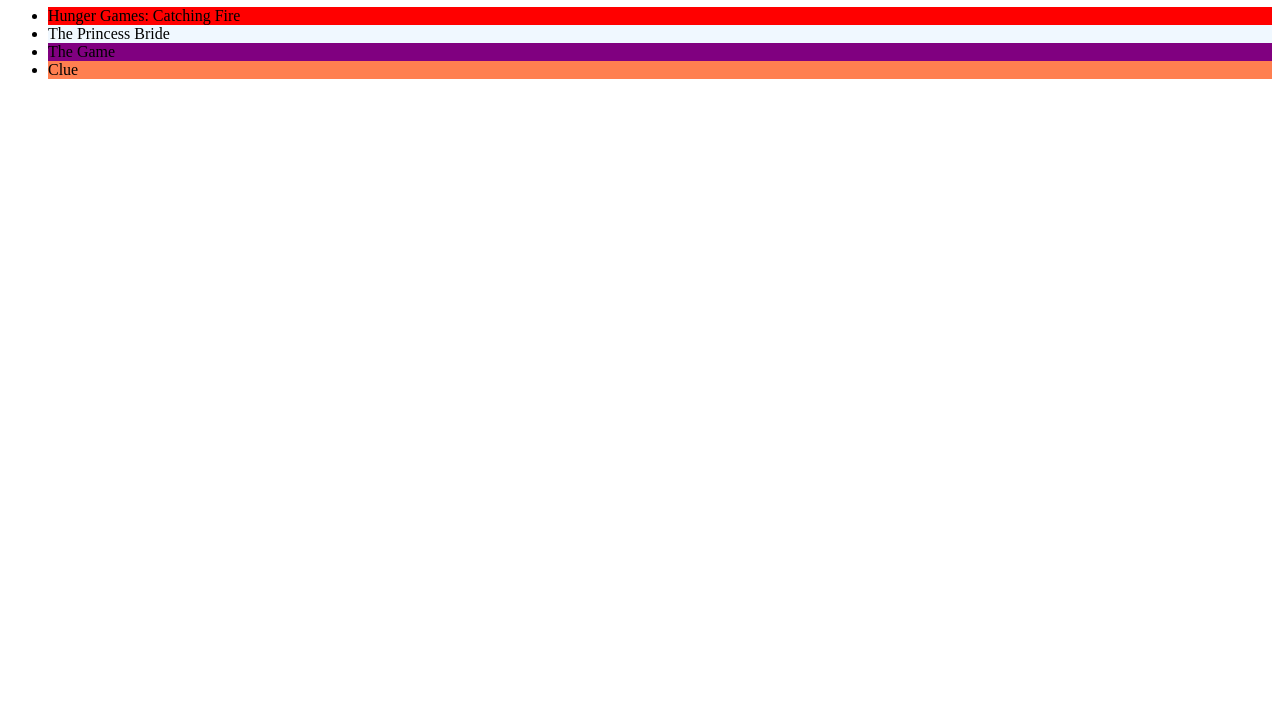
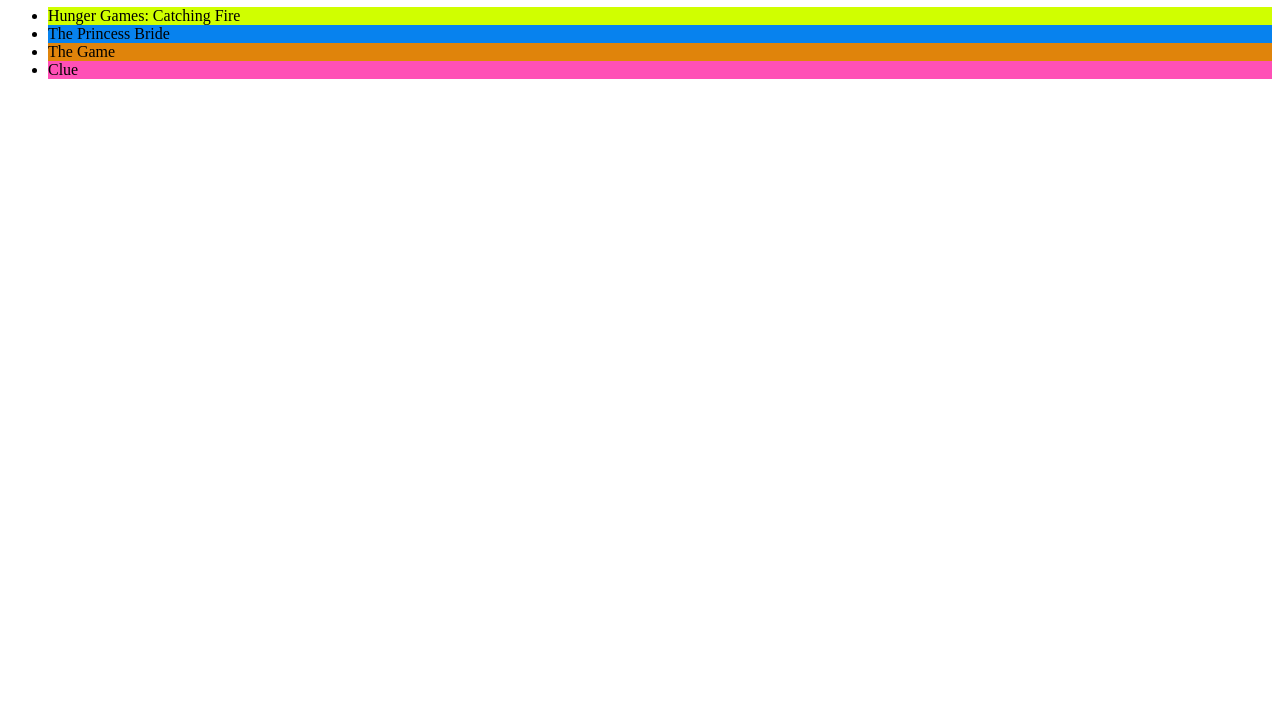
Before and after one commit to helol202/O-1-Practice-B, a plain HTML site: page index.html in a window 1280 px wide. Shown: the part 73-800 px from the top of the page. Drawn offline with Linux system fonts and the light colour scheme.

Commit message:
upd color

```diff
--- a/index.html
+++ b/index.html
@@ -6,10 +6,10 @@
   <meta name="viewport" content="width=device-width">
   <title>Unit 0 - Practice</title>
   <style>
-    .mov1{ background-color: red}
-    .mov2{ background-color: aliceblue}
-    .mov3{ background-color: purple}
-    .mov4{ background-color: coral}
+    .mov1{ background-color: rgb(208, 255, 0)}
+    .mov2{ background-color: rgb(7, 130, 238)}
+    .mov3{ background-color: rgb(224, 132, 11)}
+    .mov4{ background-color: rgb(255, 80, 182)}
   </style>
 </head>
 
```
